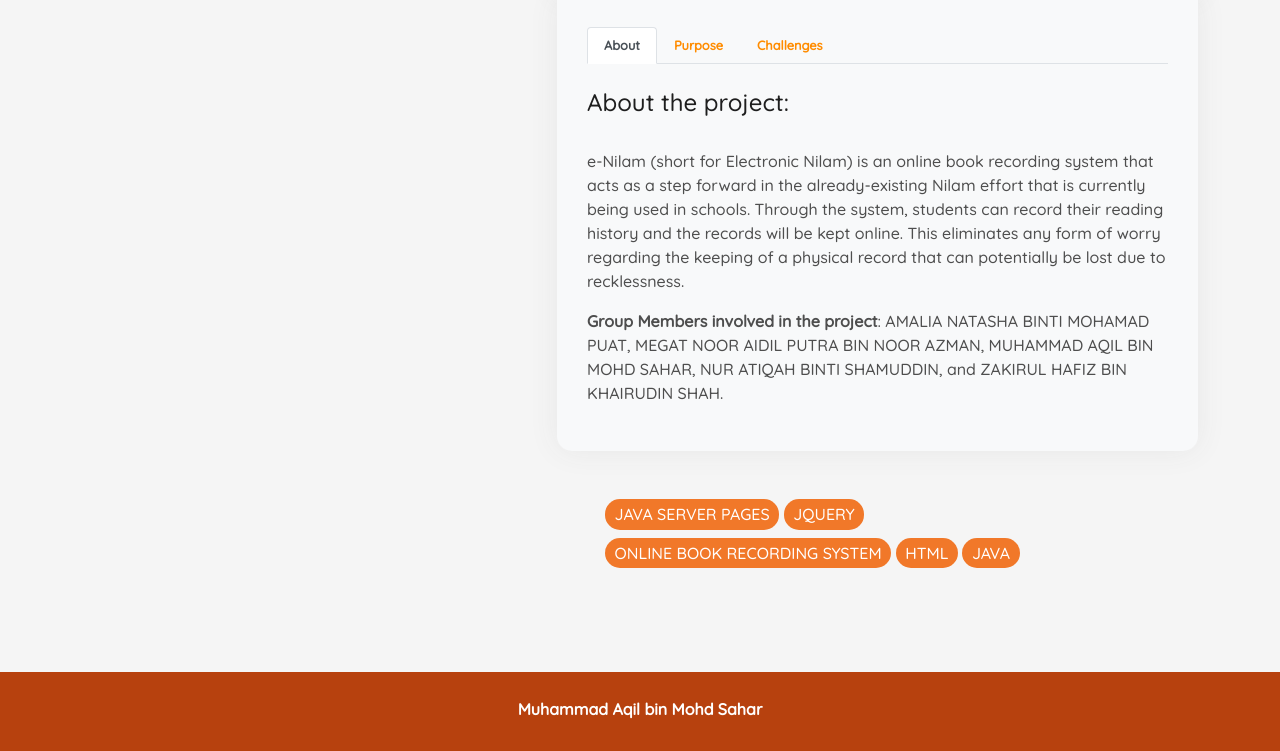
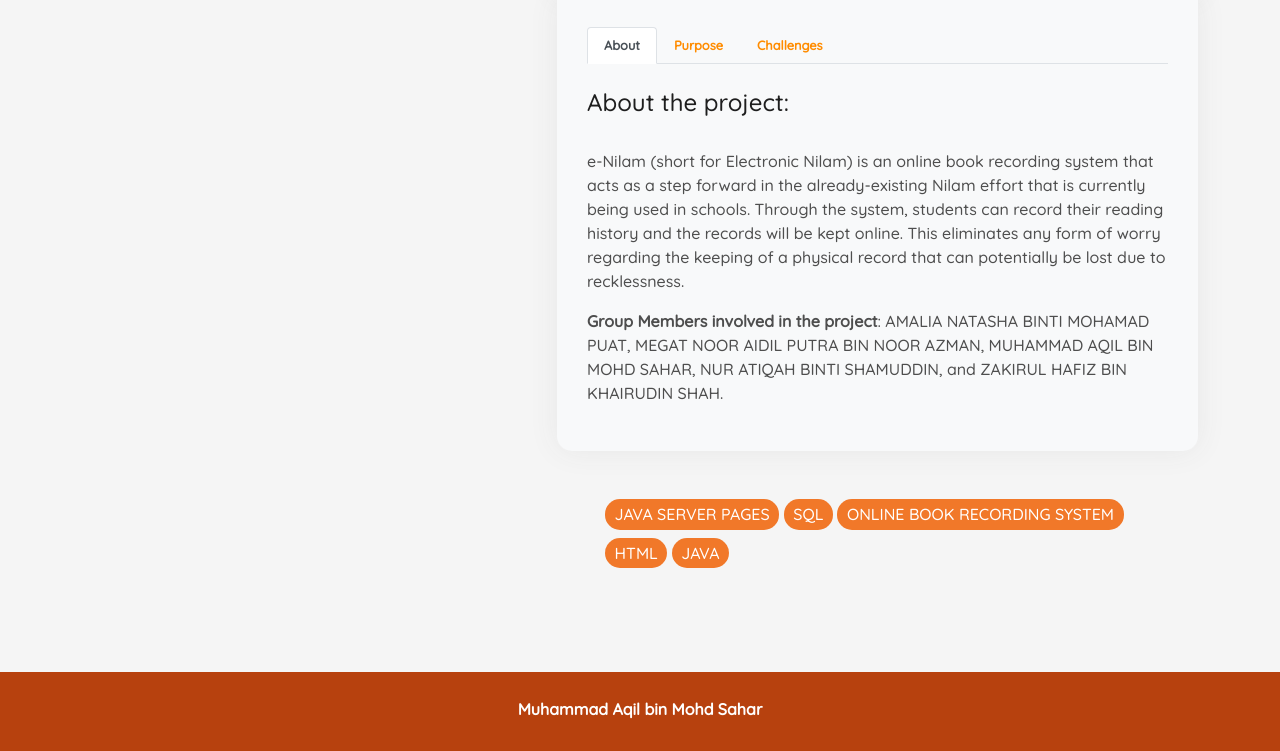
Before and after one commit to aqilsahar137/aqilsahar137.github.io, a plain HTML site: page portfolio-enilam.html in a window 1280 px wide. Shown: the part 725-1476 px from the top of the page. Drawn offline with Linux system fonts and the light colour scheme.

Commit message:
Update portfolio-enilam.html

```diff
--- a/portfolio-enilam.html
+++ b/portfolio-enilam.html
@@ -202,7 +202,7 @@
                     JAVA SERVER PAGES
                   </li>
                   <li>
-                    JQUERY
+                    SQL
                   </li>
                   <li>
                     ONLINE BOOK RECORDING SYSTEM
```
